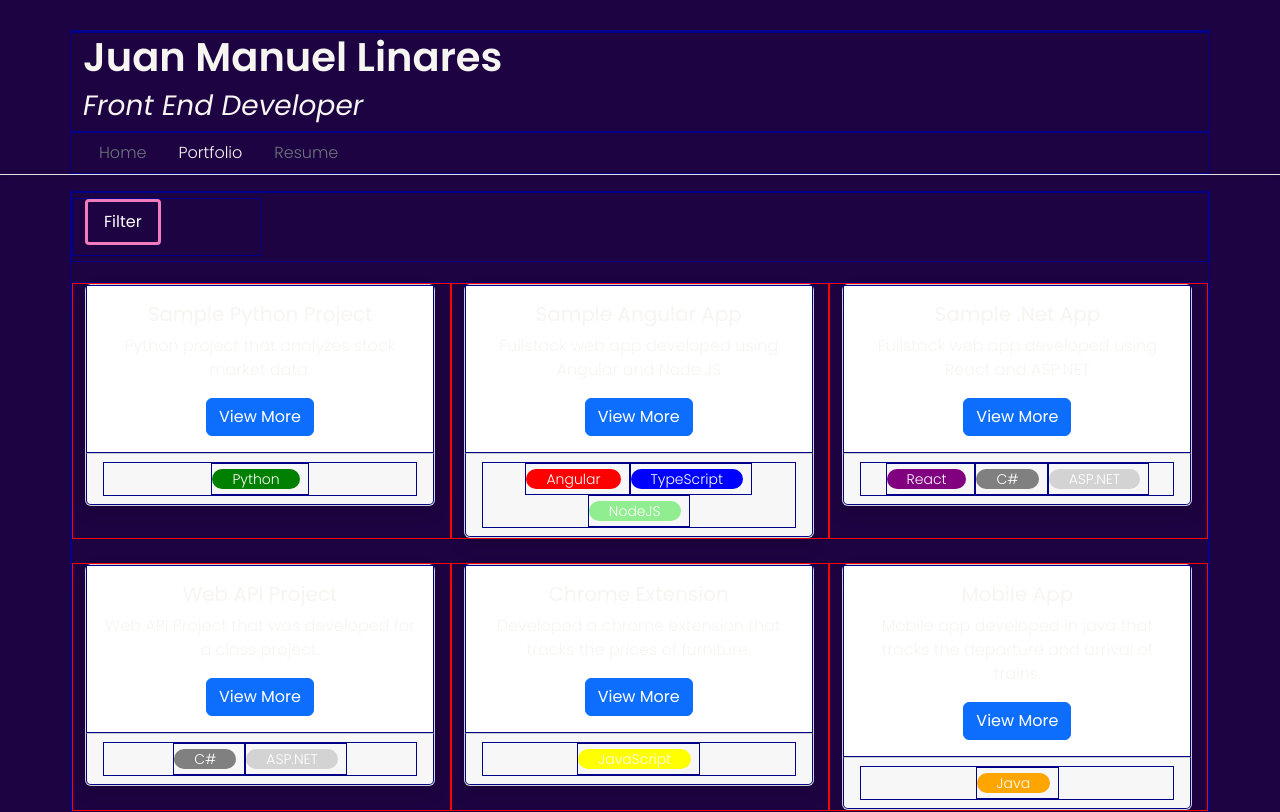
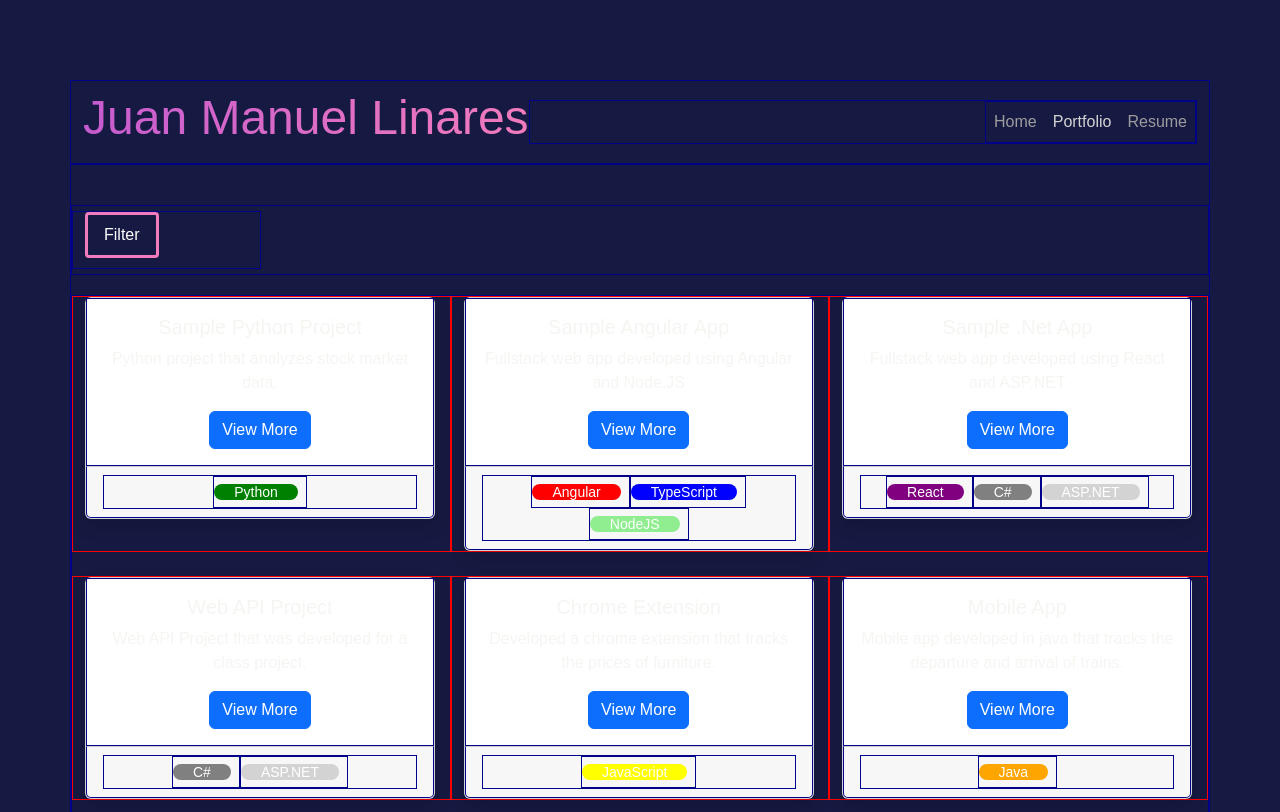
Before and after one commit to jmlinares2019/my-resume-2024, an Angular app: page /portfolio in a window 1280 px wide. Shown: the top 812 px of the page. Built offline with nearby package versions, Linux system fonts and the light colour scheme.

Commit message:
Home styling (WIP)

```diff
--- a/src/app/app.component.html
+++ b/src/app/app.component.html
@@ -1,5 +1,5 @@
-<app-header></app-header>
 <app-nav></app-nav>
+<!-- <app-header></app-header> -->
 <router-outlet>
     <!-- <app-home> -->
     <!-- <app-portfolio> -->
--- a/src/app/components/nav/nav.component.html
+++ b/src/app/components/nav/nav.component.html
@@ -1,18 +1,19 @@
-<nav class="navbar-expand-md border-bottom mb-3 shadow-sm">
-    <div class="container">
-        <ul class="nav">
-            <li class="nav-item">
-                <a class="nav-link text-secondary" routerLink="/home" routerLinkActive="nav-item-active">Home</a>
-            </li>
-            <li class="nav-item">
-                <a class="nav-link text-secondary" routerLink="/portfolio" routerLinkActive="nav-item-active">Portfolio</a>
-            </li>
-            <li class="nav-item">
-                <a class="nav-link text-secondary" routerLink="/resume" routerLinkActive="nav-item-active">Resume</a>
-            </li>
-            <!-- <li class="nav-item">
-                <a class="nav-link text-secondary" routerLink="/contact" routerLinkActive="nav-item-active">Contact</a>
-            </li> -->
-        </ul>
-    </div>
-</nav>
+<div class="container">
+    <nav class="navbar navbar-expand-sm">
+        <h1 class="figtree-bold">
+            <a class="" routerLink="/home">
+                Juan Manuel Linares
+            </a>
+        </h1>
+        <button class="navbar-toggler" type="button" data-toggle="collapse" data-target="#navbarNavAltMarkup" aria-controls="navbarNavAltMarkup" aria-expanded="false" aria-label="Toggle navigation">
+          <span class="navbar-toggler-icon"></span>
+        </button>
+        <div class="collapse navbar-collapse" id="navbarNavAltMarkup">
+          <div class="navbar-nav">
+            <a class="nav-item nav-link" routerLink="/home" routerLinkActive="nav-item-active">Home</a>
+            <a class="nav-item nav-link" routerLink="/portfolio" routerLinkActive="nav-item-active">Portfolio</a>
+            <a class="nav-item nav-link" routerLink="/resume" routerLinkActive="nav-item-active">Resume</a>
+          </div>
+        </div>
+    </nav>
+</div>
--- a/src/app/components/nav/nav.component.scss
+++ b/src/app/components/nav/nav.component.scss
@@ -3,6 +3,25 @@
 @import '../../../sass/abstracts/fonts';
 @import '../../../sass/abstracts/mixins';
 
+h1{
+    font-size: 3rem;
+    background: linear-gradient(to right, $lightViolet, $pink);
+    background-clip: text;
+    -webkit-text-fill-color: transparent;
+}
+
+.navbar-brand{
+    color: $pink;
+}
+
+.navbar-collapse{
+    justify-content: flex-end;
+}
+
+.nav-item{
+    color: $darkGrey;
+}
+
 .nav-item-active{
-    color: $white !important;
+    color: lightgrey !important;
 }
--- a/src/app/pages/portfolio/portfolio.component.scss
+++ b/src/app/pages/portfolio/portfolio.component.scss
@@ -2,6 +2,10 @@
 @import '../../../sass/abstracts/variables';
 @import '../../../sass/abstracts/fonts';
 @import '../../../sass/abstracts/mixins';
+
+.container{
+    padding-top: 5vh;
+}
 
 .form-wrapper{
     min-height: 70px;
--- a/src/sass/abstracts/_variables.scss
+++ b/src/sass/abstracts/_variables.scss
@@ -2,8 +2,11 @@
 // Palette: https://colorhunt.co/palette/10439f874cccc65bcff27bbd
 $white: #F6F5F2;
 $black: #1d1d1d;
+$darkGrey: #9d9d9d;
+$lightgrey: #999999;
+$darkBlue: #161A42;
 $blue: #10439F;
-$darkerViolet: #1e0342;
-$darkViolet: #874CCC;
+$darkViolet: #1e0342;
+$violet: #874CCC;
 $lightViolet: #C65BCF;
 $pink: #F27BBD;
--- a/src/styles.scss
+++ b/src/styles.scss
@@ -15,12 +15,15 @@
 @import 'sass/abstracts/mixins';
 
 body{
-    font-family: "Poppins", sans-serif;
-    font-weight: 300;
+    font-size: 16px;
+    font-family: "Figtree", sans-serif;
+    font-optical-sizing: auto;
+    font-weight: 400;
     font-style: normal;
 
+    padding-top: 10vh;
     // test
-    background-color: $darkerViolet;
+    background-color: #161A42;
     color: $white;
 }
 
```
